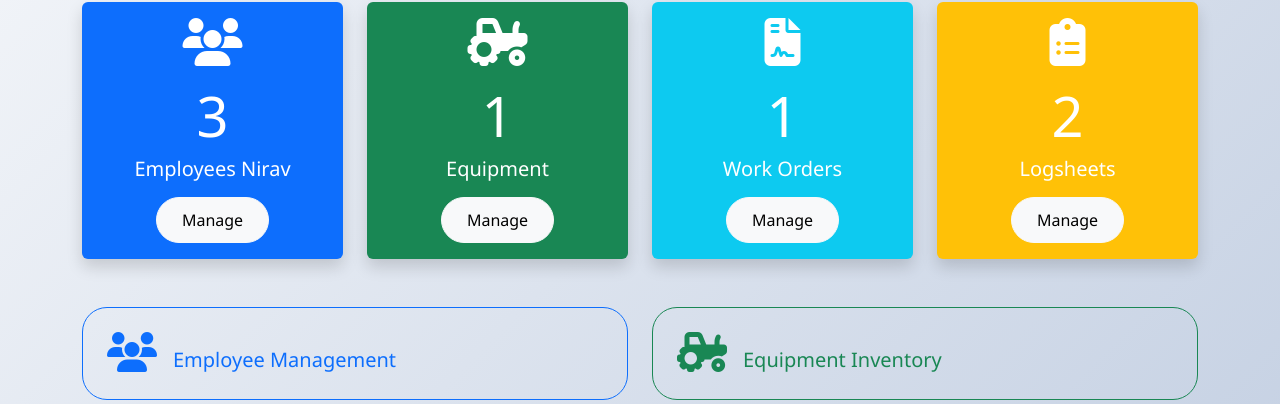
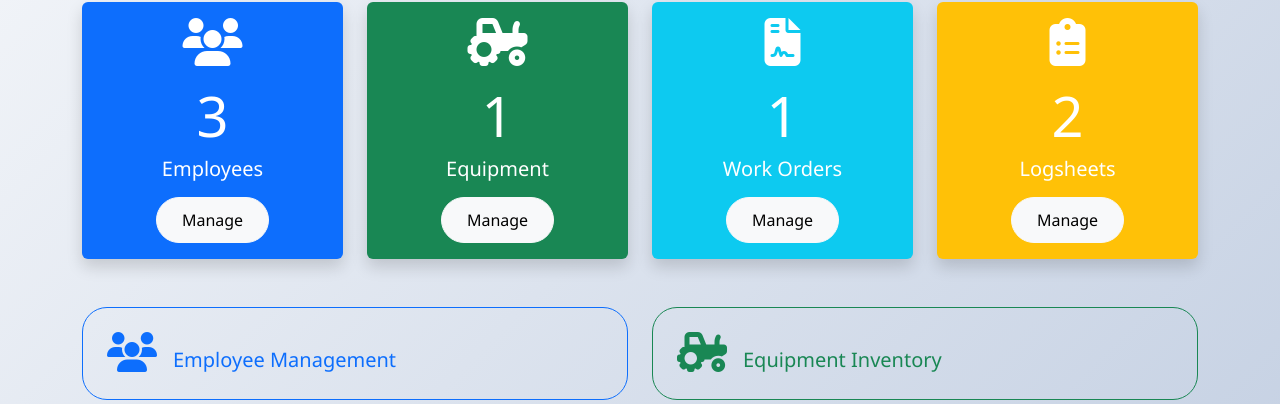
Before and after one commit to Nirav5238/Project, a Flask app: page / in a window 1280 px wide. Shown: the part 210-614 px from the top of the page. Run offline with Flask 3, Linux system fonts and the light colour scheme; a user stored in the database is signed in.

Commit message:
degital start

```diff
--- a/templates/index.html
+++ b/templates/index.html
@@ -10,7 +10,7 @@
             <div class="card-body text-center">
                 <i class="fas fa-users fa-3x mb-3"></i>
                 <h2 class="display-4">{{ stats.employees }}</h2>
-                <h5>Employees Nirav</h5>
+                <h5>Employees</h5>
                 <a href="{{ url_for('employees') }}" class="btn btn-light mt-2">Manage</a>
             </div>
         </div>
```
